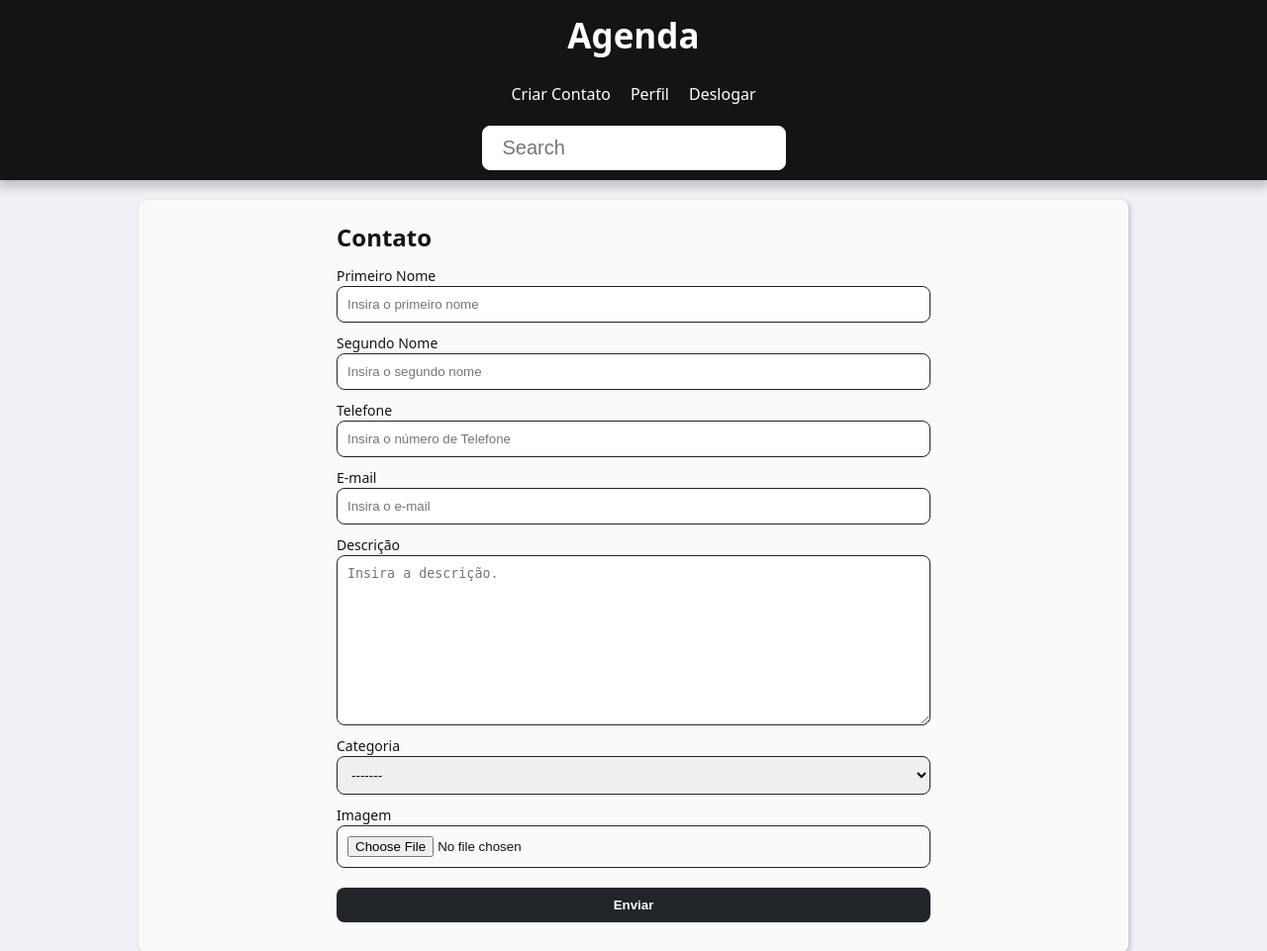
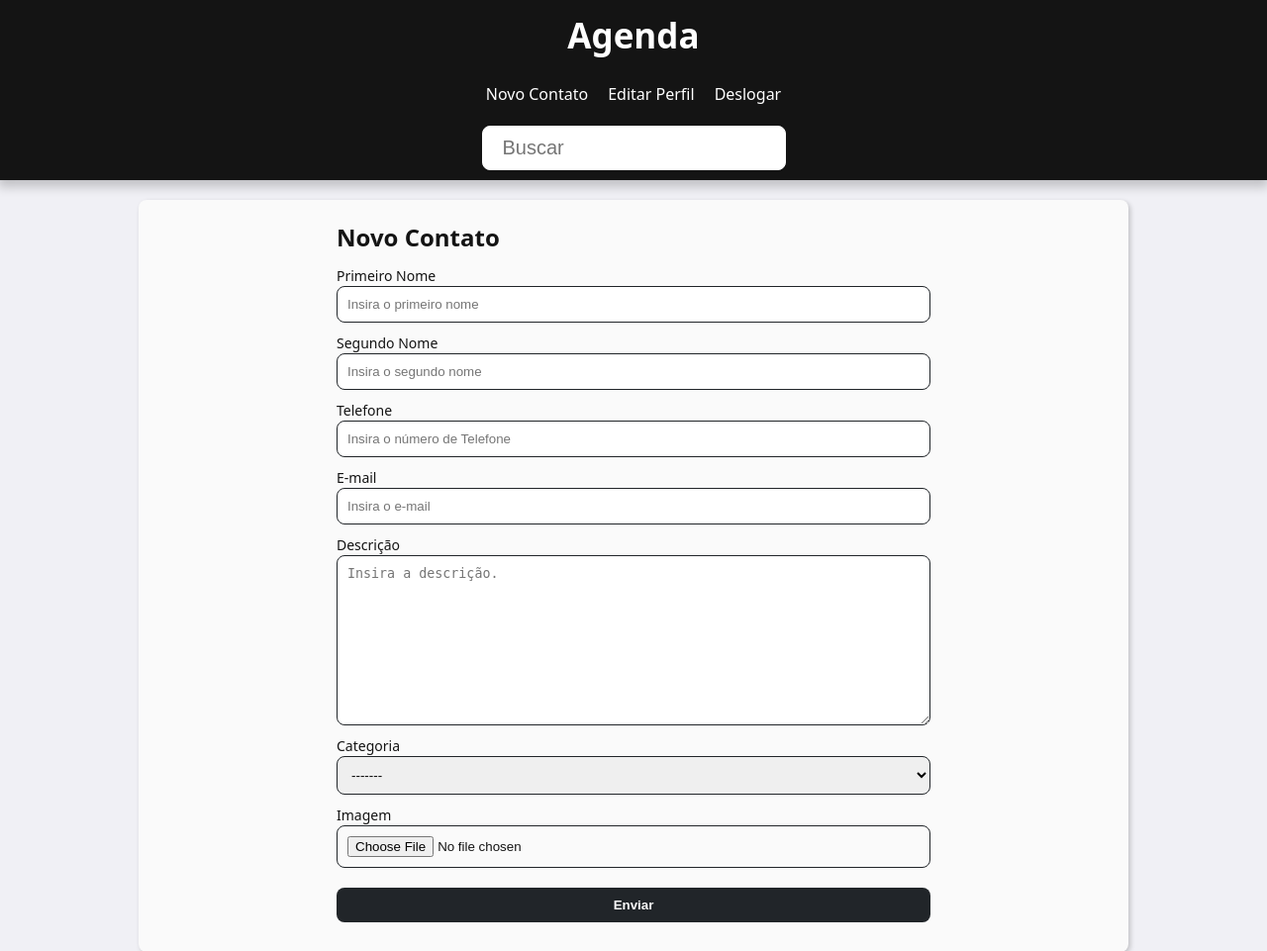
Before and after one commit to ThomasNicholas21/ProjetoAgenda, a Django app: page /contact/create/ in a window 1280 px wide. Shown: the top 961 px of the page at 99% size. Run offline with Django 4.2, Linux system fonts and the light colour scheme; the visitor is signed in with stand-in values (Sample User, id 1); data that the repository does not hold is empty.

```diff
--- a/base_templates/global/partials/header.html
+++ b/base_templates/global/partials/header.html
@@ -10,12 +10,12 @@
             {% if user.is_authenticated %}
             <li class="menu-item">
                 <a href="{% url "contact:create" %}" class="menu-link">
-                    Criar Contato
+                    Novo Contato
                 </a>
             </li>
             <li class="menu-item">
                 <a href="{% url "contact:user_update" %}" class="menu-link">
-                    Perfil
+                    Editar Perfil
                 </a>
             </li>
             <li class="menu-item">
@@ -26,7 +26,7 @@
             {% else %}
             <li class="menu-item">
                 <a href="{% url "contact:login" %}" class="menu-link">
-                    Logar
+                    Login
                 </a>
             </li>
             <li class="menu-item">
@@ -38,17 +38,18 @@
         </ul>
     </nav>
 
-
+    {% if user.is_authenticated %}
         <div class="search">
             <form action="{% url "contact:search" %}" method="GET">
                 <input
                     type="text"
                     class="search-input"
-                placeholder="Search"
+                    placeholder="Buscar"
                     id="search"
                     name="q"
                     value="{{ request.GET.q.strip }}"
                 >
             </form>
         </div>
+    {% endif %}
 </header>
--- a/contact/templates/contact/create.html
+++ b/contact/templates/contact/create.html
@@ -2,7 +2,7 @@
 
 {% block content %}
     <div class="form-wrapper">
-        <h2>Contato</h2>
+        <h2>Novo Contato</h2>
 
         {% include "contact/partials/user_form.html" %}
 
--- a/contact/templates/contact/login.html
+++ b/contact/templates/contact/login.html
@@ -2,11 +2,11 @@
 
 {% block content %}
     <div class="form-wrapper">
-        <h2>Logar</h2>
+        <h2>Login</h2>
 
     {% if user.is_authenticated %}
         <p>
-            Login de {{ user.username }}
+            Login de {{ user.username }},
             clique <a href="{% url "contact:logout" %}">aqui</a>
             para sair
         </p>
--- a/contact/templates/contact/user_update.html
+++ b/contact/templates/contact/user_update.html
@@ -2,7 +2,7 @@
 
 {% block content %}
     <div class="form-wrapper">
-        <h2>Atualizar Usuário</h2>
+        <h2>Editar Perfil</h2>
 
     {% include "contact/partials/user_form.html" %}
 
```
Lines whose indentation alone changed are shown as unchanged.
